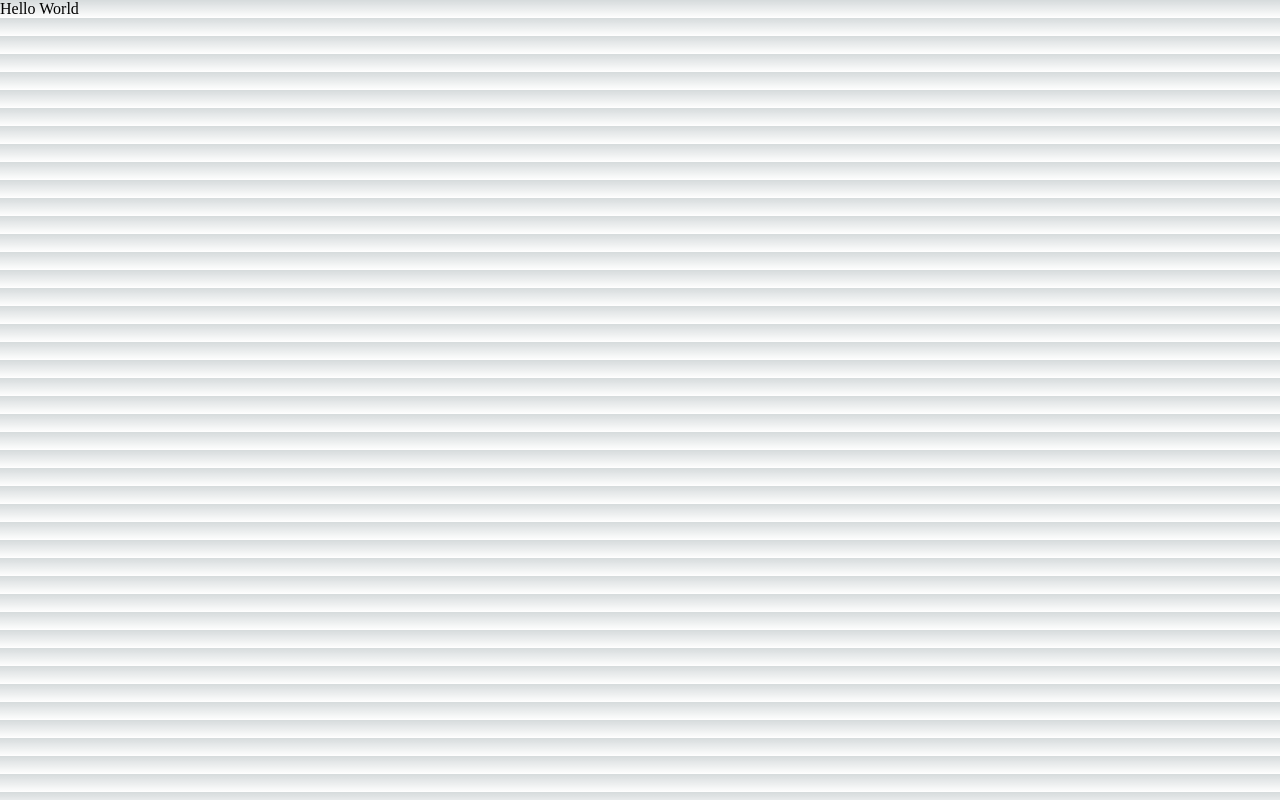
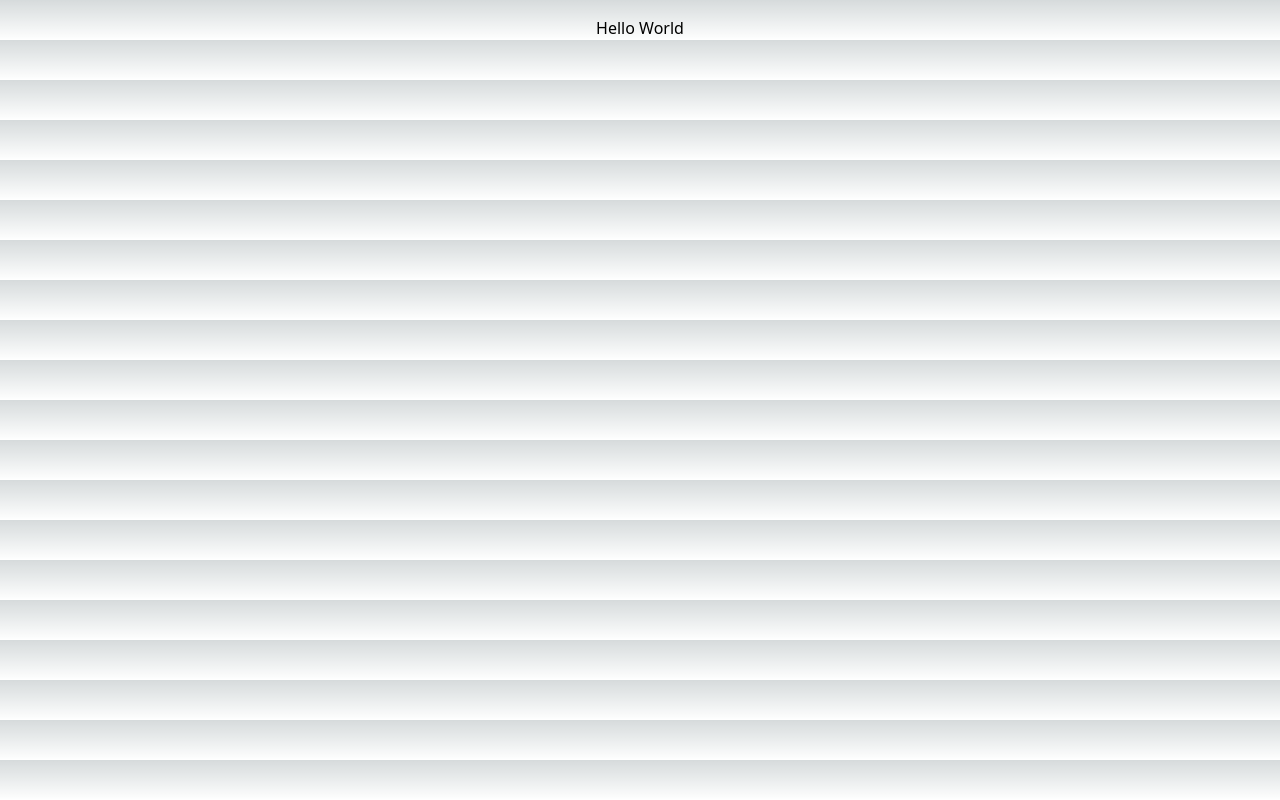
Before and after one commit to hxrsmurf/ytdlp-flask-nextjs, a Next.js app in the folder frontend/: page / in a window 1280 px wide. Built offline with nearby package versions, Linux system fonts and the light colour scheme.

Commit message:
Install Tailwind CSS

```diff
--- a/frontend/package.json
+++ b/frontend/package.json
@@ -20,5 +20,10 @@
     "react": "18.2.0",
     "react-dom": "18.2.0",
     "typescript": "4.9.4"
+  },
+  "devDependencies": {
+    "autoprefixer": "^10.4.13",
+    "postcss": "^8.4.20",
+    "tailwindcss": "^3.2.4"
   }
 }
--- a/frontend/pages/index.tsx
+++ b/frontend/pages/index.tsx
@@ -1,6 +1,6 @@
 export default function Home() {
   return (
-    <div>
+    <div className="flex justify-center mt-4">
       <div>Hello World</div>
     </div>
   )
--- /dev/null
+++ b/frontend/postcss.config.js
@@ -0,0 +1,6 @@
+module.exports = {
+  plugins: {
+    tailwindcss: {},
+    autoprefixer: {},
+  },
+}
--- a/frontend/styles/globals.css
+++ b/frontend/styles/globals.css
@@ -1,3 +1,7 @@
+@tailwind base;
+@tailwind components;
+@tailwind utilities;
+
 :root {
   --max-width: 1100px;
   --border-radius: 12px;
--- /dev/null
+++ b/frontend/tailwind.config.js
@@ -0,0 +1,11 @@
+/** @type {import('tailwindcss').Config} */
+module.exports = {
+  content: [
+    "./pages/**/*.{js,ts,jsx,tsx}",
+    "./components/**/*.{js,ts,jsx,tsx}",
+  ],
+  theme: {
+    extend: {},
+  },
+  plugins: [],
+}
```
Also changed, not shown: 1 other file (tests, documents, lock files or other folders).
